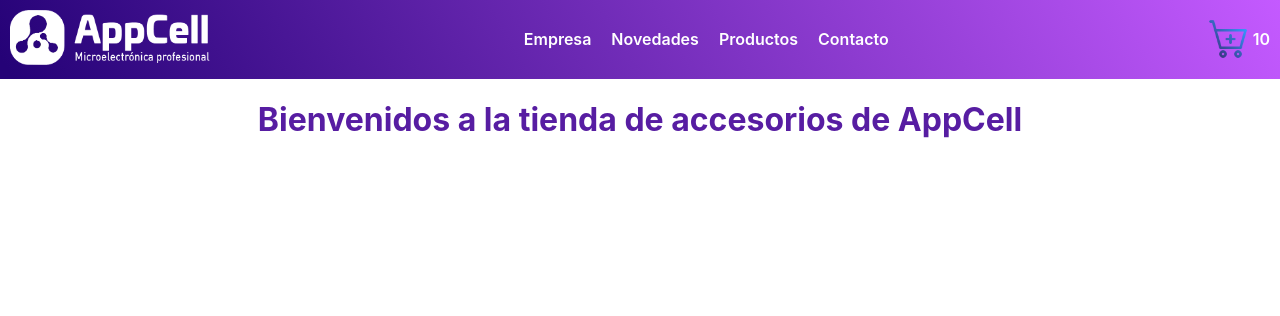
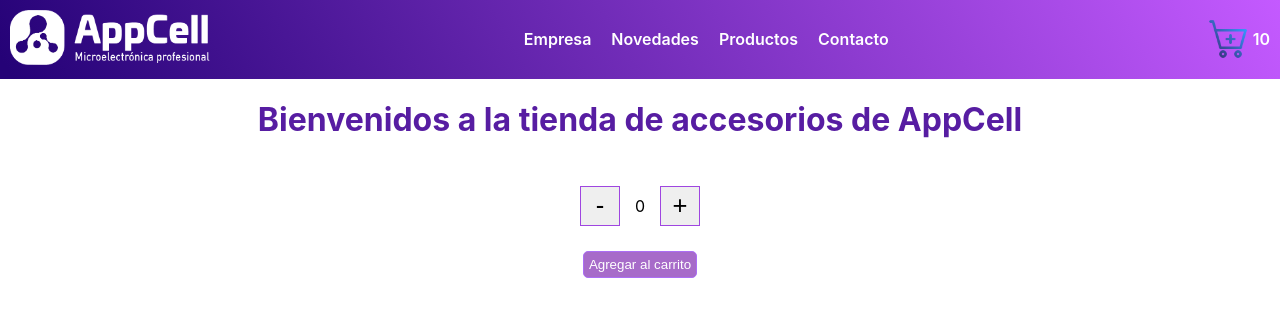
Before and after one commit to NataliaEG/coderhouse-curso-react, a React (Create React App) app: page / in a window 1280 px wide. Shown: the top 316 px of the page. Built offline with nearby package versions, Linux system fonts and the light colour scheme.

Commit message:
Contador

```diff
--- a/src/App.js
+++ b/src/App.js
@@ -1,14 +1,19 @@
 import './App.css';
 import NavBar from './components/NavBar/NavBar';
 import ItemListContainer from './components/ItemListContainer/ItemListContainer';
+import ItemCount from './components/ItemCount/ItemCount';
 
 function App() {
+
+  const handleOnAdd = (quantity) => {
+        console.log('Cantidad de items agregados', quantity)
+  }
+
   return (
     <div className="App">
-
-      <NavBar />
-      <ItemListContainer greeting="Bienvenidos a la tienda de accesorios de AppCell" />
-
+        <NavBar />
+        <ItemListContainer greeting="Bienvenidos a la tienda de accesorios de AppCell" />
+        <ItemCount stock ={10} initial={1} onAdd={handleOnAdd} />
     </div>
   );
 }
--- /dev/null
+++ b/src/components/ItemCount/ItemCount.css
@@ -0,0 +1,50 @@
+.container-count {
+    display: flex;
+    flex-direction: column;
+    justify-content: center;
+    align-items: center;
+  }
+
+  .botones-count {
+    display: flex;
+    padding: 10px;
+    flex-wrap: nowrap;
+    align-content: center;
+    align-items: center;
+  }
+
+  .bttn-op {
+    height: 40px;
+    width: 40px;
+    color: var(--primary-color);
+    border: 1px solid #9f46e0;
+    font-size: 1.6rem;
+    transition: all 250ms ease-out;
+    margin: 15px;
+    cursor: pointer;
+}
+
+.bttn-op:hover {
+    background-color: #8236c7;
+}
+
+.bttn-op[disabled] {
+    color: var(--border-color);
+  background-color: transparent;
+  border: 1px solid #cfcfcf;
+  cursor: initial;
+}
+
+.bttn-agregar {
+    background: #8c3db9c2;
+    padding: 5px;
+    color: white;
+    border: 1px solid #ab6ef5;
+    border-radius: 5px;
+    cursor: pointer;
+}
+
+.bttn-agregar:hover {
+    background: #cc9ce9c2;
+    color: #8c3db9c2;
+}
--- /dev/null
+++ b/src/components/ItemCount/ItemCount.js
@@ -0,0 +1,37 @@
+import { useState } from "react"
+import './ItemCount.css';
+
+const ItemCount = ({stock, initial, onAdd}) => {
+
+    const [count, setCount] = useState(0);
+
+    const restar = () => {
+        if (count > initial) {
+            setCount (count - 1)
+        }
+
+    }
+
+    const sumar = () => {
+        if (count < stock){
+            setCount (count + 1)
+        }
+
+    }
+
+
+
+    return(
+        <div className="container-count">
+            <div className="botones-count">
+                <button onClick={restar}  disabled={count === initial ? true : null} className="bttn-op">-</button>
+                <p> {count} </p>
+                <button onClick={sumar} disabled={count === stock ? true : null}  className="bttn-op">+</button>
+            </div>
+            <button onClick={()=> onAdd(count)} className="bttn-agregar">Agregar al carrito</button>
+        </div>
+    )
+
+}
+
+export default ItemCount
--- a/src/components/ItemListContainer/ItemListContainer.js
+++ b/src/components/ItemListContainer/ItemListContainer.js
@@ -3,6 +3,7 @@ import './ItemListContainer.css';
 const ItemListContainer = (props) => {
     return(
         <h1>{props.greeting}</h1>
+
     )
 }
 
```
